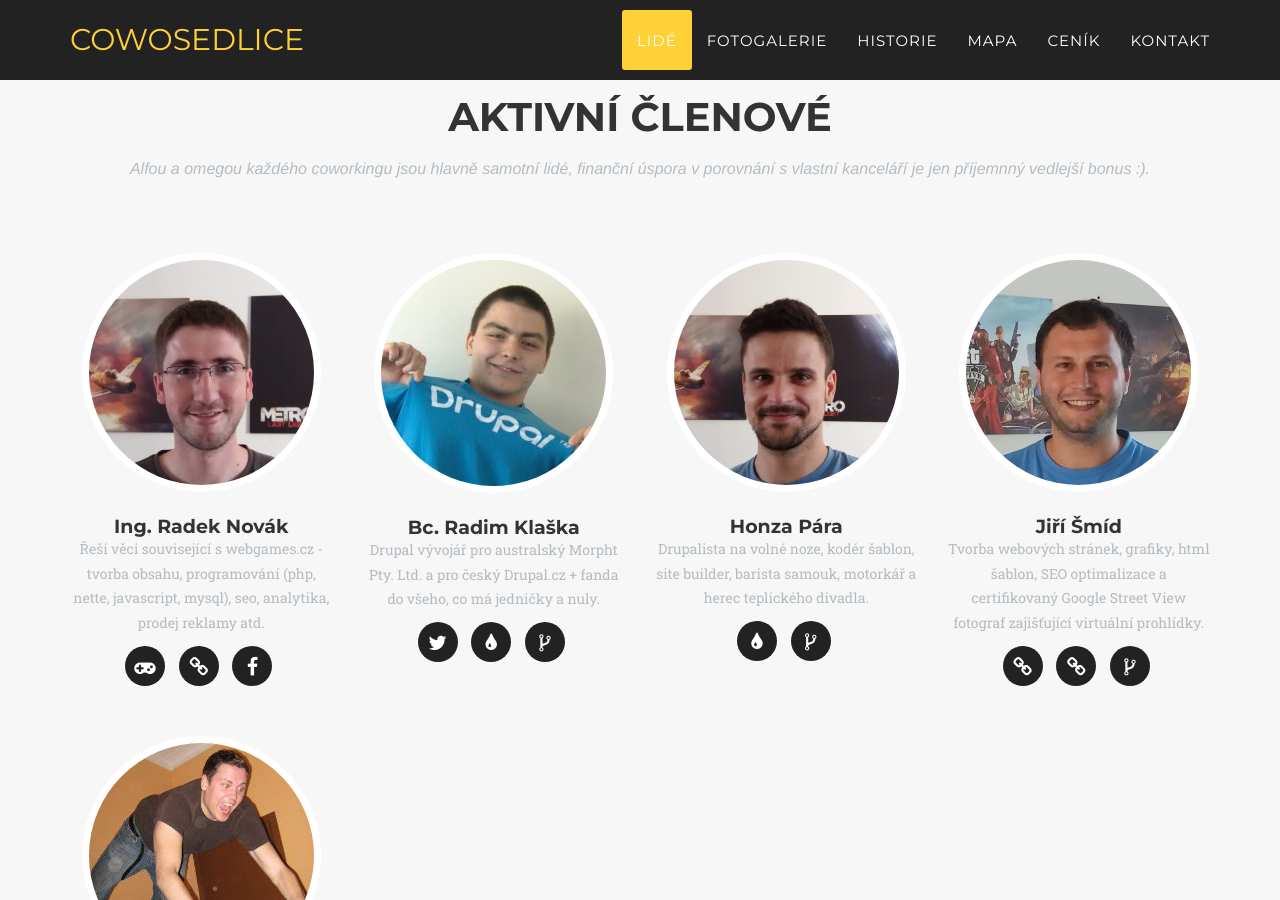
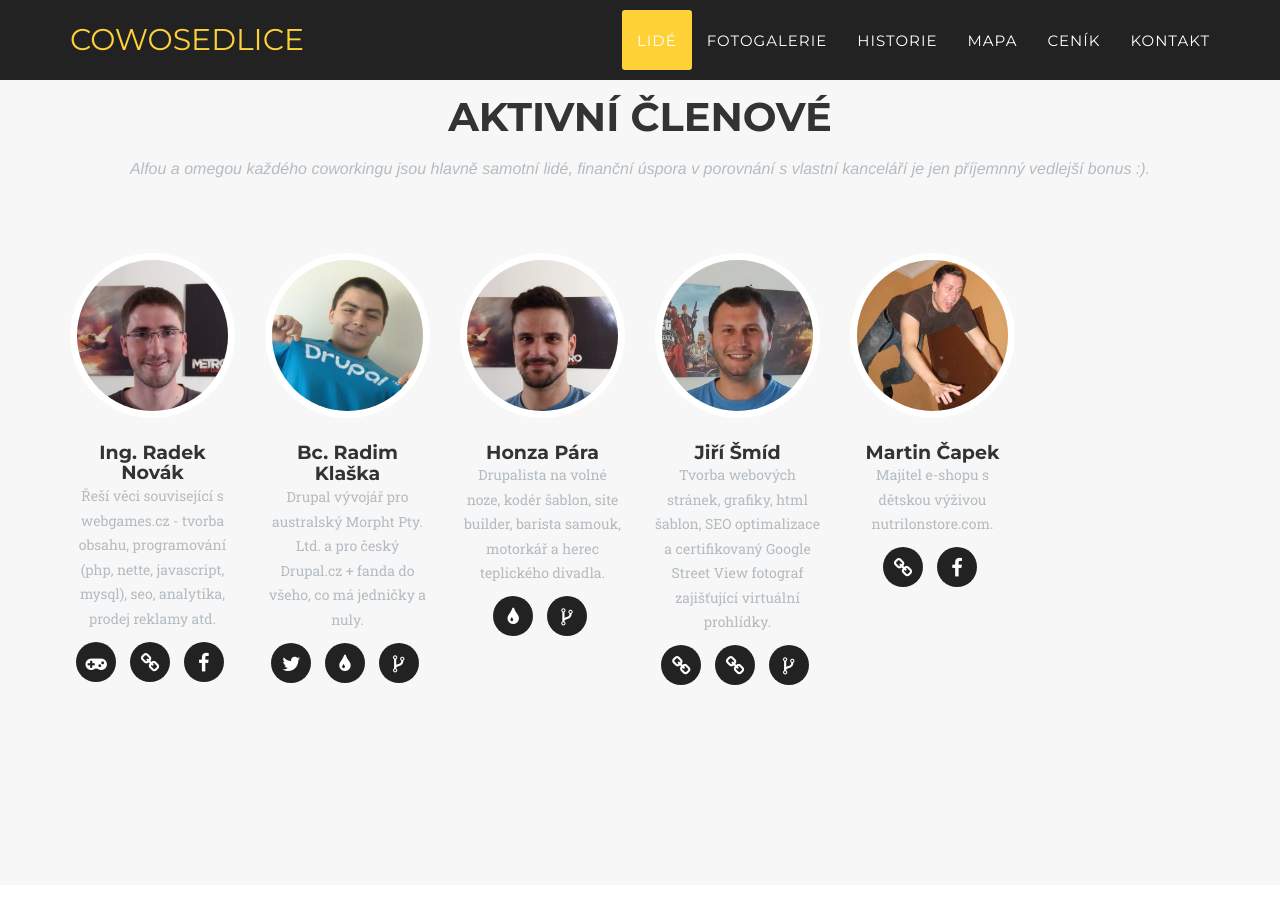
Before and after one commit to cowosedlice/cowosedlice.cz, a Jekyll site: the page built from index.html, in a window 1280 px wide and 900 px high, scrolled down 745 px. Built offline with Jekyll 4.4.1, drawn with Linux system fonts in a browser that asks for light colours; some web fonts are replaced.

Commit message:
úprava šířky sloupců u členů

```diff
--- a/_includes/team.html
+++ b/_includes/team.html
@@ -9,7 +9,7 @@
             </div>
             <div class="row">
                 {% for member in site.people %}
-                <div class="col-xs-12 col-sm-6 col-md-4 col-lg-3">
+                <div class="col-xs-12 col-sm-6 col-md-3 col-lg-2">
                     <div class="team-member">
                         <img src="img/team/{{ member.pic }}.jpg" class="img-responsive img-circle" alt="">
                         <h4>{{ member.name }}</h4>
```
